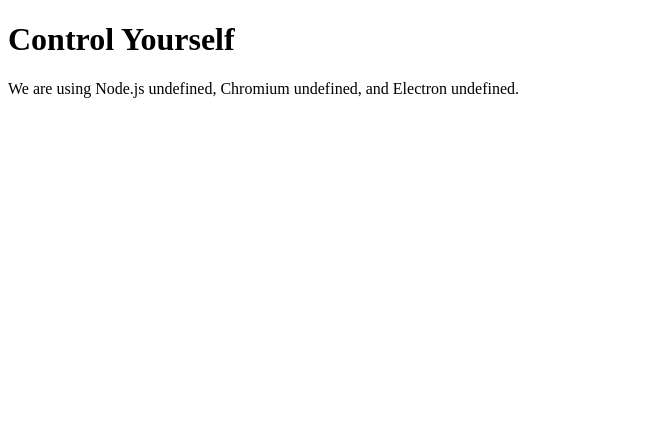
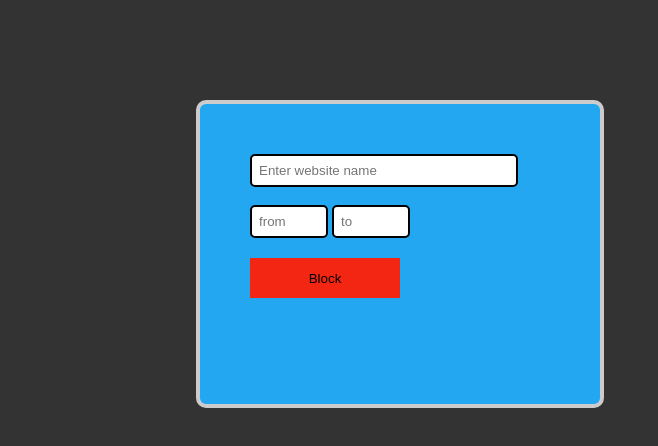
Before and after one commit to MadhavBahl/Control-Yourself, an Electron app: page index.html in a window 800 px wide. Shown: the whole page, without its empty margins (0-658 px from the left). Drawn offline with Linux system fonts and the light colour scheme.

Commit message:
Basic Form created, close #5

```diff
--- a/index.html
+++ b/index.html
@@ -3,17 +3,25 @@
   <head>
     <meta charset="UTF-8">
     <title>Control Yourself</title>
+    <link rel="stylesheet" href="style.css">
   </head>
   <body>
-    <h1>Control Yourself</h1>
-    <!-- All of the Node.js APIs are available in this renderer process. -->
-    We are using Node.js <script>document.write(process.versions.node)</script>,
-    Chromium <script>document.write(process.versions.chrome)</script>,
-    and Electron <script>document.write(process.versions.electron)</script>.
-
+    <!-- <h1>Control Yourself</h1> -->
+      <div class="box">
+        <form action="" method="post">
+          <input type="text" placeholder="Enter website name" required>
+          <br><br>
+          <!-- <span>From</span> -->
+          <input class="spinbox" type="number" min="0" max="23" placeholder="from" required>
+          <!-- <span>To</span> -->
+          <input class="spinbox" type="number" min="0" max="23" placeholder="to" required>
+          <br>
+          <button id="block_btn">Block</button>
+        </form>
+      </div>
     <script>
       // You can also require other files to run in this process
-      require('./renderer.js')
+      // require('./renderer.js')
     </script>
   </body>
 </html>
--- /dev/null
+++ b/style.css
@@ -0,0 +1,53 @@
+body{
+    margin: 0;
+    padding: 0;
+    background: #333;
+}
+.box{
+    height: 200px;
+    width: 300px;
+    padding: 50px;
+    border: 4px solid #ccc;
+    border-radius: 10px;
+    background: #22A7F0;
+    margin: 100px auto;
+    animation: wobble 1s;
+}
+input{
+    width: 250px;
+    border: 2px solid #000;
+    border-radius: 5px;
+    padding: 7px;
+    transition: all 0.15s ease-out;
+}
+input:hover{
+    border: 2px solid #ccc;
+    /* #F7CA18; */
+    transition: all 0.2s ease-out;
+}
+input.spinbox{
+    width: 60px;
+}
+button#block_btn{
+    height: 30px;
+    width: 150px;
+    height: 40px;
+    border: none;
+    background: #F22613;
+    padding: 10px;
+    margin-top: 20px;
+    transition: all 0.15s ease-out;
+}
+button#block_btn:hover{
+    background: #F9690E;
+    transition: all 0.15s ease-out;
+}
+@keyframes wobble {
+    0% { transform: translateX(0%); }
+    15% { transform: translateX(-25%) rotate(-5deg); }
+    30% { transform: translateX(20%) rotate(3deg); }
+    45% { transform: translateX(-15%) rotate(-3deg); }
+    60% { transform: translateX(10%) rotate(2deg); }
+    75% { transform: translateX(-5%) rotate(-1deg); }
+    100% { transform: translateX(0%); }
+ }
```
